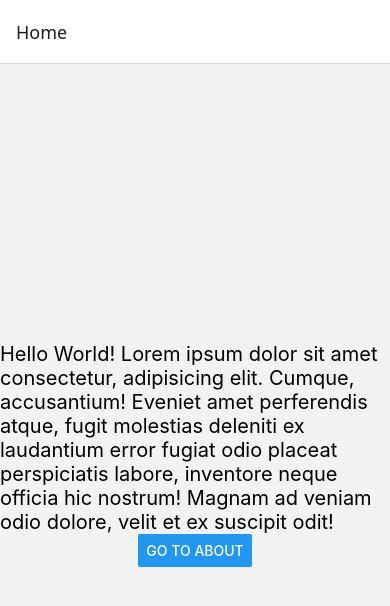
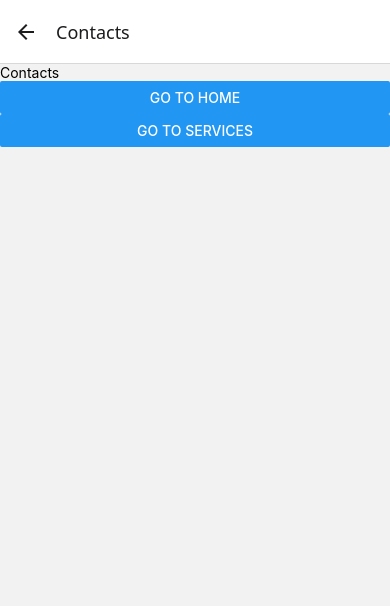
Before and after one commit to nuruddin-osman/react-native-navigation, a React Native app: screen /Contacts in a window 390 px wide. Shown: the top 606 px of the page. Built offline with nearby package versions, Linux system fonts and the light colour scheme.

Commit message:
Navigation properties practice

```diff
--- a/App.jsx
+++ b/App.jsx
@@ -3,6 +3,8 @@ import Home from './src/screens/Home';
 import { NavigationContainer } from '@react-navigation/native';
 import { createNativeStackNavigator } from '@react-navigation/native-stack';
 import About from './src/screens/About';
+import Contacts from './src/screens/Contacts';
+import Services from './src/screens/Services';
 
 const Stack = createNativeStackNavigator();
 const App = () => {
@@ -19,6 +21,16 @@ const App = () => {
           component={About}
           options={{ title: 'About' }}
         />
+        <Stack.Screen
+          name="Services"
+          component={Services}
+          options={{ title: 'Services' }}
+        />
+        <Stack.Screen
+          name="Contacts"
+          component={Contacts}
+          options={{ title: 'Contacts' }}
+        />
       </Stack.Navigator>
     </NavigationContainer>
   );
--- a/src/screens/About.jsx
+++ b/src/screens/About.jsx
@@ -1,10 +1,20 @@
-import { View, Text } from 'react-native';
+import { View, Text, Button } from 'react-native';
 import React from 'react';
+import { useNavigation } from '@react-navigation/native';
 
 const About = () => {
+  const navigation = useNavigation();
   return (
     <View>
       <Text>About</Text>
+      <Button
+        onPress={() => navigation.push('Home')}
+        title="Go to Details... again"
+      />
+      <Button
+        onPress={() => navigation.popTo('Contacts')}
+        title="Go to Contacts"
+      />
     </View>
   );
 };
--- /dev/null
+++ b/src/screens/Contacts.jsx
@@ -0,0 +1,19 @@
+import { View, Text, Button } from 'react-native';
+import React from 'react';
+import { useNavigation } from '@react-navigation/native';
+
+const Contacts = () => {
+  const navigation = useNavigation();
+  return (
+    <View>
+      <Text>Contacts</Text>
+      <Button onPress={() => navigation.navigate('Home')} title="Go to Home" />
+      <Button
+        onPress={() => navigation.popTo('Services')}
+        title="Go to Services"
+      />
+    </View>
+  );
+};
+
+export default Contacts;
--- /dev/null
+++ b/src/screens/Services.jsx
@@ -0,0 +1,15 @@
+import { View, Text, Button } from 'react-native';
+import React from 'react';
+import { useNavigation } from '@react-navigation/native';
+
+const Services = () => {
+  const navigation = useNavigation();
+  return (
+    <View>
+      <Text>Services</Text>
+      <Button onPress={() => navigation.popToTop('')} title="Go to Home" />
+    </View>
+  );
+};
+
+export default Services;
```
